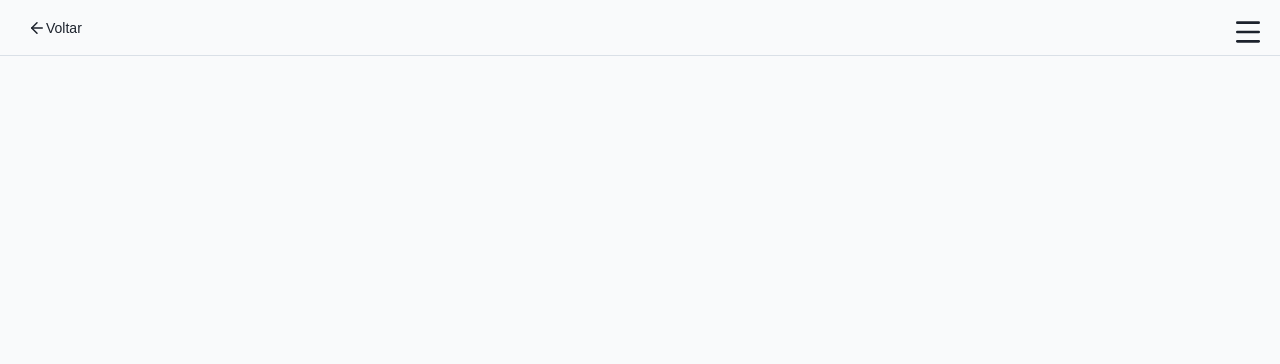
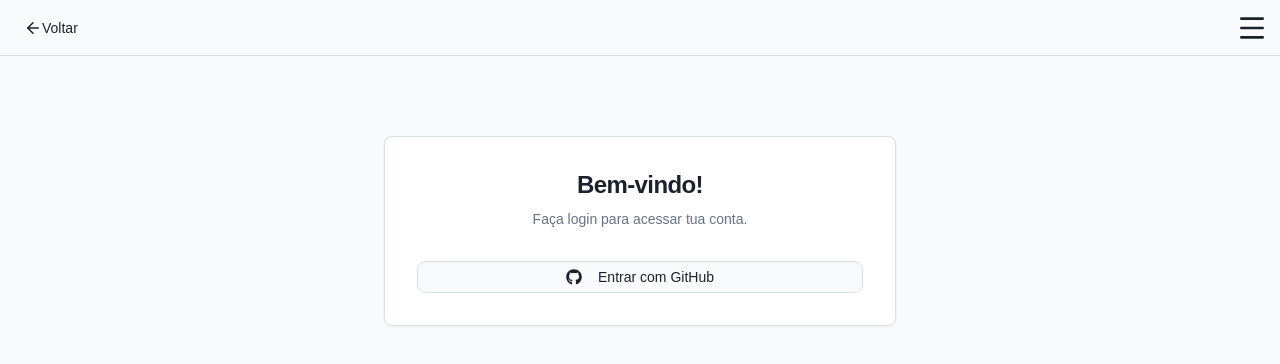
Before and after one commit to delcioleonardorofino/MthWeb_fork, a Next.js app: page /entrar in a window 1280 px wide. Shown: the top 364 px of the page. Built offline with nearby package versions, Linux system fonts and the light colour scheme; a web font is replaced by a local one.

Commit message:
Initial setting of login-page

```diff
--- a/app/entrar/page.tsx
+++ b/app/entrar/page.tsx
@@ -1,28 +1,10 @@
-import { signIn } from '@/auth';
-import Link from 'next/link';
-import { ArrowLeft } from 'lucide-react'
-import Menu from '@/components/Menu'
+import {SlideIn} from '@/components/animations/slide-in';
+import LoginComponent from '@/components/LogIn';
 
-
-export default function LoginPage (){
+export default function LoginPage() {
     return (
-        <>
-        <div className='flex justify-between align-center p-4 h-14 border-b border-border'>
-            <Link
-            href='/'
-            className='inline-flex items-center justify-center px-3 py-3 text-sm text-foreground rounded-md hover:bg-accent transition-colors'
-            >
-             <ArrowLeft size={18} fill='none' stroke='currentColor' strokeWidth={2} strokeLinecap='round' strokeLinejoin='round' aria-hidden='true' />
-             Voltar
-             </Link>
-
-            <Menu />
-        </div>
-        <main className='flex justify-center align-center pt-24'>
-            <div className='flex flex-col max-w-6xl p-4 lg:p-6'>
-                <div></div>
-            </div>
-        </main>
-        </>
+        <SlideIn direction='right'>
+            <LoginComponent />
+        </SlideIn>
     )
 }
--- /dev/null
+++ b/app/home/page.tsx
@@ -0,0 +1,11 @@
+
+
+export default function HomePage() {
+    return (
+        <div className='flex justify-center align-center h-screen'>
+            <h1 className='text-2xl font-bold tracking-tight text-foreground sm:text-2xl'>
+                Bem-vindo à sua dashboard!
+            </h1>
+        </div>
+    )
+}
--- /dev/null
+++ b/components/LogIn.tsx
@@ -0,0 +1,55 @@
+import { signIn } from '@/auth';
+import Link from 'next/link';
+import { ArrowLeft } from 'lucide-react';
+import { FaGithub as GitHubIcon } from 'react-icons/fa';
+import Menu from '@/components/Menu';
+import {Button} from '@/components/ui/button';
+
+async function signTo(){
+    'use server'
+    await signIn("github", {
+        redirectTo: "/home"
+    })
+}
+
+export default function LogInComponent (){
+    return (
+        <>
+        <div className='flex justify-between align-center p-3 h-14 border-b border-border'>
+            <Link
+            href='/'
+            className='inline-flex items-center justify-center px-3  text-sm text-foreground'
+            >
+             <ArrowLeft size={18} fill='none' stroke='currentColor' strokeWidth={2} strokeLinecap='round' strokeLinejoin='round' aria-hidden='true' />
+             Voltar
+             </Link>
+
+            <Menu />
+        </div>
+        <main className='flex justify-center align-center pt-20 px-6'>
+            <div className='flex flex-col w-full max-w-lg p-6 lg:p-8 border border-border bg-card rounded-lg shadow-sm'>
+                <div className='mb-8 space-y-2 text-center'>
+                    <h1 className='text-2xl font-bold tracking-tight text-foreground sm:text-2xl'>
+                        Bem-vindo!
+                    </h1>
+
+                    <p className='text-sm text-muted-foreground'>
+                        Faça login para acessar tua conta.
+                    </p>
+                </div>
+
+                <form action={signTo} className='space-y-4'>
+                    <Button
+                    type='submit'
+                    variant='outline'
+                    className='w-full flex items-center justify-center gap-2 cursor-pointer'
+                    >
+                        <GitHubIcon className='mr-2 h-4 w-4 ' />
+                        Entrar com GitHub
+                    </Button>
+                </form>
+            </div>
+        </main>
+        </>
+    )
+}
--- a/components/animations/slide-in.tsx
+++ b/components/animations/slide-in.tsx
@@ -1,3 +1,5 @@
+'use client';
+
 import { motion } from 'framer-motion';
 import {ReactNode} from 'react';
 import {cn} from '@/lib/utils';
--- a/package.json
+++ b/package.json
@@ -19,6 +19,7 @@
     "radix-ui": "^1.4.3",
     "react": "19.2.4",
     "react-dom": "19.2.4",
+    "react-icons": "^5.6.0",
     "shadcn": "^4.7.0",
     "tailwind-merge": "^3.6.0",
     "tw-animate-css": "^1.4.0"
```
Also changed, not shown: 1 other file (tests, documents, lock files or other folders).
